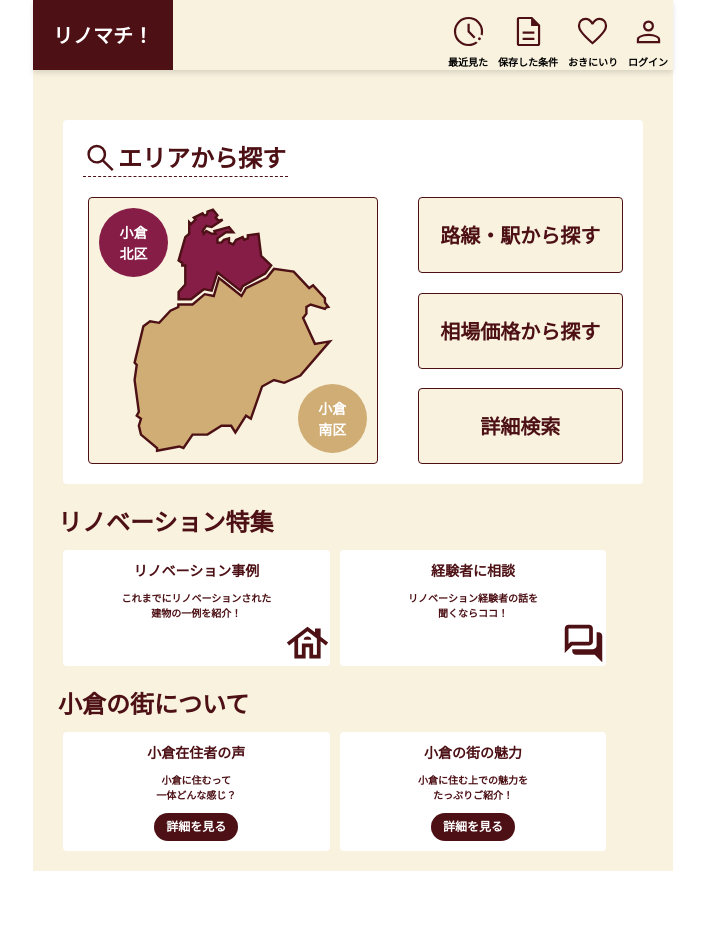
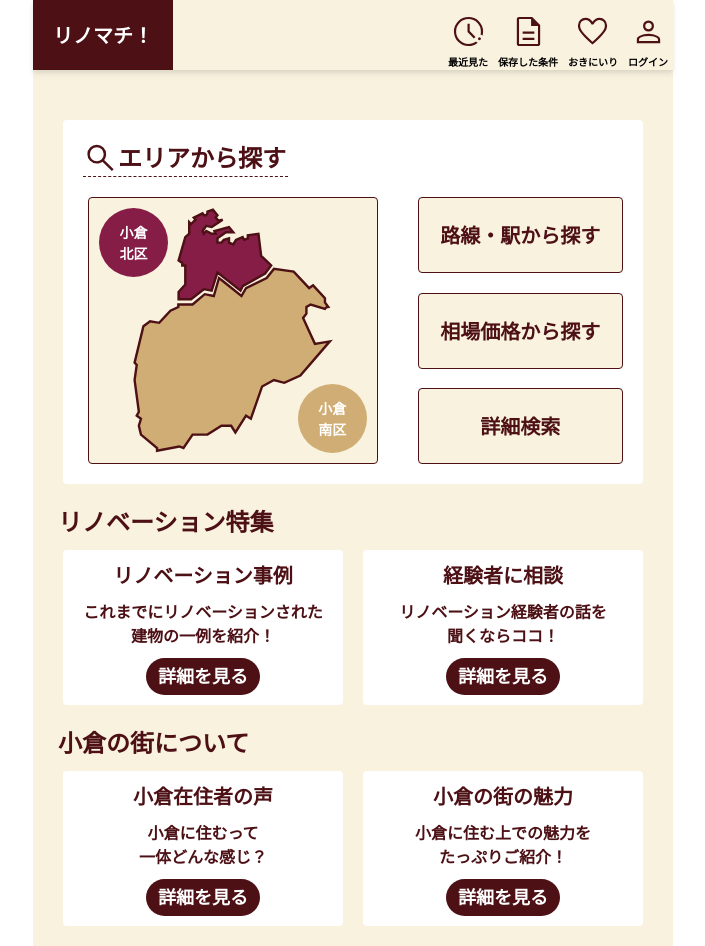
Before and after one commit to yama-chiiii/Rinomachi-Front, a Next.js app: page /search in a window 1280 px wide. Shown: the whole page, without its empty margins (287-992 px from the left). Before the commit the page ends 871 px from the top, so only its background shows below. Built offline with nearby package versions, Linux system fonts and the light colour scheme; a web font is replaced by a local one.

Commit message:
feat :ページ間遷移機能の追加

```diff
--- a/src/app/component/Header.tsx
+++ b/src/app/component/Header.tsx
@@ -14,13 +14,17 @@ export default function Header() {
         <div className='flex items-center ml-auto mr-5 '>
           <div className='ml-10 pt-14'>
             <button type='button' className='pl-3 w-38 h-35'>
-              <Image src='/watch.svg' width={36} height={36} alt='Icon' />
+                <Link href="/history">
+                    <Image src='/watch.svg' width={36} height={36} alt='Icon' />
+                </Link>
             </button>
             <div className='font-mPlus font-semibold text-xxs'>最近見た</div>
           </div>
           <div className='ml-10 pt-14'>
             <button type='button' className='pl-13 w-48 h-35'>
-              <Image src='/description.svg' width={36} height={36} alt='Icon' />
+                <Link href="/save">
+                    <Image src='/description.svg' width={36} height={36} alt='Icon' />
+                </Link>
             </button>
             <div className='font-mPlus font-semibold text-xxs'>
               保存した条件
@@ -28,7 +32,10 @@ export default function Header() {
           </div>
           <div className='ml-10 pt-14'>
             <button type='button' className='pl-7 w-42 h-35'>
-              <Image src='/favorite.svg' width={36} height={36} alt='Icon' />
+                <Link href='/favorite'>
+                    <Image src='/favorite.svg' width={36} height={36} alt='Icon' />
+                </Link>
+
             </button>
             <div className='font-mPlus font-semibold text-xxs'>おきにいり</div>
           </div>
--- /dev/null
+++ b/src/app/example/page.tsx
@@ -0,0 +1,7 @@
+const Example = () => {
+    return (
+        <div></div>
+    )
+}
+
+export default Example;
--- /dev/null
+++ b/src/app/history/page.tsx
@@ -0,0 +1,7 @@
+const History = () => {
+    return (
+        <div></div>
+    )
+}
+
+export default History;
--- a/src/app/page.tsx
+++ b/src/app/page.tsx
@@ -63,7 +63,9 @@ export default function Home() {
               施設・家の例を見たい
             </div>
             <button className='mt-32 mb-12 lg:mx-40 px-32 lg:px-12 py-16 rounded-lg whitespace-nowrap bg-brown-dark text-white text-md'>
-              詳細を見る
+              <Link href="/example" className="hover:text-brown">
+                詳細を見る
+              </Link>
             </button>
           </div>
           <div className='flex flex-col relative items-center px-12 mx-12 mt-24 mb-24 rounded-lg bg-brown-light border-2 border-brown-dark'>
@@ -79,12 +81,11 @@ export default function Home() {
               リノベーションの<br></br>経験者に相談したい
             </div>
 
-            <Link
-              href={'/consult'}
-              className='mt-32 mb-12 lg:mx-40 px-32 lg:px-12 py-16 rounded-lg whitespace-nowrap bg-brown-dark text-white text-md'
-            >
-              詳細を見る
-            </Link>
+            <button className='mt-32 mb-12 lg:mx-40 px-32 lg:px-12 py-16 rounded-lg whitespace-nowrap bg-brown-dark text-white text-md'>
+              <Link href={'/consult'} className='hover:text-brown'>
+                詳細を見る
+              </Link>
+            </button>
           </div>
         </div>
         <div className='w-full mt-60 mb-12 px-60 text-2xl lg:text-4xl text-brown-dark'>
--- a/src/app/search/page.tsx
+++ b/src/app/search/page.tsx
@@ -16,30 +16,34 @@ export default function Search() {
               <div className="lg:flex z-30">
                 <div className="relative flex mt-20 mb-10 mx-20 lg:ml-25 lg:m-20 bg-brown-light border border-brown-dark rounded">
                   <button type="button" className="flex rounded-full bg-red-dark font-mPlus font-semibold text-white text-sm justify-center items-center w-69 h-69 p-20 absolute top-10 left-10">
-                    小倉北区
+                    <Link href="/houseList" className='hover:text-brown-dark'>
+                      小倉北区
+                    </Link>
                   </button>
                   <div className="flex justify-center w-full h-auto">
                     <Image src="/kokura.svg" alt="map" height={200} width={200} className="my-10 lg:mx-70"/>
 
                   </div>
                   <button type="button" className="flex rounded-full bg-brown font-mPlus font-semibold text-white text-sm justify-center items-center w-69 h-69 p-20 absolute bottom-10 right-10">
-                    小倉南区
+                    <Link href="/houseList" className='hover:text-brown-dark'>
+                      小倉南区
+                    </Link>
                   </button>
                 </div>
                 <ul className="w-full lg:w-1/2">
                   <li className="flex justify-center">
                     <button type="button" className="bg-brown-light border border-brown-dark rounded text-brown-dark font-mPlus font-semibold text-xl w-full lg:w-11/12 py-22 my-10 mx-20 lg:mt-20 ">
-                      <Link href={"./search/searchline"}>路線・駅から探す</Link>
+                      <Link href={"./search/searchline"} className='hover:text-brown'>路線・駅から探す</Link>
                     </button>
                   </li>
                   <li className="flex justify-center">
                     <button type="button" className="bg-brown-light border border-brown-dark rounded text-brown-dark font-mPlus font-semibold text-xl w-full lg:w-11/12 py-22 my-10 mx-20 lg:mt-10">
-                      <Link href={"./search/searchprice"}>相場価格から探す</Link>
+                      <Link href={"./search/searchprice"} className='hover:text-brown'>相場価格から探す</Link>
                     </button>
                   </li>
                   <li className="flex justify-center">
                     <button type="button" className="bg-brown-light border border-brown-dark rounded text-brown-dark font-mPlus font-semibold text-xl w-full lg:w-11/12 py-22 my-10 mb-20 mx-20 lg:mt-9">
-                      <div>詳細検索</div>
+                      <Link href={"/condition"} className='hover:text-brown'>詳細検索</Link>
                     </button>
 
                   </li>
@@ -50,22 +54,32 @@ export default function Search() {
                 リノベーション特集
               </div>
               <div className="flex w-full h-auto font-mPlus font-semibold text-brown-dark my-10">
-                <div className="flex flex-col justify-center text-center bg-white rounded text-sm w-5/12 h-auto ml-30">
+                <div className="flex flex-col justify-center text-center bg-white rounded text-sm lg:text-xl w-5/12 lg:w-1/2 h-auto ml-30">
                   <div className="my-10">リノベーション事例</div>
-                  <div className="text-xxs">これまでにリノベーションされた<br/>建物の一例を紹介！</div>
-                  <div className="flex justify-end z-10">
-                    <div className="relative w-35 h-35 lg:w-45 lg:h-45">
+                  <div className="text-xxs lg:text-base">これまでにリノベーションされた<br/>建物の一例を紹介！</div>
+                  <div className="flex justify-center z-10">
+                    <div className="w-auto h-auto">
+                      <button className='mt-10 mb-10 lg:mx-40 px-10 lg:px-12 py-5 rounded-full whitespace-nowrap bg-brown-dark text-white text-xs lg:text-lg'>
+                        <Link href={"/example"} className='hover:text-brown'>詳細を見る</Link>
+                      </button>
+                    </div>
+                    {/* <div className="relative w-35 h-35 lg:w-55 lg:h-55">
                       <Image src="/house.svg" alt="Icon" fill className="object-contain"/>
-                    </div>
+                    </div> */}
                   </div>
                 </div>
-                <div className="flex flex-col justify-center text-center bg-white rounded text-sm w-5/12 h-auto ml-10 mr-30">
+                <div className="flex flex-col justify-center text-center bg-white rounded text-sm lg:text-xl w-5/12 lg:w-1/2 h-auto ml-10 lg:ml-20 mr-30">
                   <div className="my-10">経験者に相談</div>
-                  <div className="text-xxs">リノベーション経験者の話を<br/>聞くならココ！</div>
-                  <div className="flex justify-end z-10">
-                    <div className="relative w-35 h-35 lg:w-45 lg:h-45">
+                  <div className="text-xxs lg:text-base">リノベーション経験者の話を<br/>聞くならココ！</div>
+                  <div className="flex justify-center z-10">
+                    <div className="w-auto h-auto">
+                      <button className='mt-10 mb-10 lg:mx-40 px-10 lg:px-12 py-5 justify-center rounded-full whitespace-nowrap bg-brown-dark text-white text-xs lg:text-lg'>
+                        <Link href={'/consult'} className='hover:text-brown'>詳細を見る</Link>
+                      </button>
+                    </div>
+                    {/* <div className="relative w-35 h-35 lg:w-55 lg:h-55">
                       <Image src="/forum.svg" alt="Icon" fill className="object-contain"/>
-                    </div>
+                    </div> */}
                   </div>
                 </div>
               </div>
@@ -73,20 +87,20 @@ export default function Search() {
                 小倉の街について
               </div>
               <div className="flex w-full h-auto font-mPlus font-semibold text-brown-dark my-10 mb-20">
-                <div className="flex flex-col justify-center text-center bg-white rounded text-sm w-5/12 h-auto ml-30">
+                <div className="flex flex-col justify-center text-center bg-white rounded text-sm lg:text-xl w-5/12 lg:w-1/2 h-auto ml-30">
                   <div className="my-10">小倉在住者の声</div>
-                  <div className="text-xxs">小倉に住むって<br/>一体どんな感じ？</div>
+                  <div className="text-xxs lg:text-base">小倉に住むって<br/>一体どんな感じ？</div>
                   <div className="w-auto h-auto">
-                    <button className='mt-10 mb-10 lg:mx-40 px-10 lg:px-12 py-5 rounded-full whitespace-nowrap bg-brown-dark text-white text-xs'>
+                    <button className='mt-10 mb-10 lg:mx-40 px-10 lg:px-12 py-5 rounded-full whitespace-nowrap bg-brown-dark text-white text-xs lg:text-lg'>
                       <div className='hover:text-brown'>詳細を見る</div>
                     </button>
                   </div>
                 </div>
-                <div className="flex flex-col justify-center text-center bg-white rounded text-sm w-5/12 h-auto ml-10 mr-30">
+                <div className="flex flex-col justify-center text-center bg-white rounded text-sm lg:text-xl w-5/12 lg:w-1/2 h-auto ml-10 lg:ml-20 mr-30">
                   <div className="my-10">小倉の街の魅力</div>
-                  <div className="text-xxs">小倉に住む上での魅力を<br/>たっぷりご紹介！</div>
+                  <div className="text-xxs lg:text-base">小倉に住む上での魅力を<br/>たっぷりご紹介！</div>
                   <div className="w-auto h-auto">
-                    <button className='mt-10 mb-10 lg:mx-40 px-10 lg:px-12 py-5 rounded-full whitespace-nowrap bg-brown-dark text-white text-xs'>
+                    <button className='mt-10 mb-10 lg:mx-40 px-10 lg:px-12 py-5 rounded-full whitespace-nowrap bg-brown-dark text-white text-xs lg:text-lg'>
                       <div className='hover:text-brown'>詳細を見る</div>
                     </button>
                   </div>
```
Also changed, not shown: save/page.tsx (added, +7 -0 lines).
